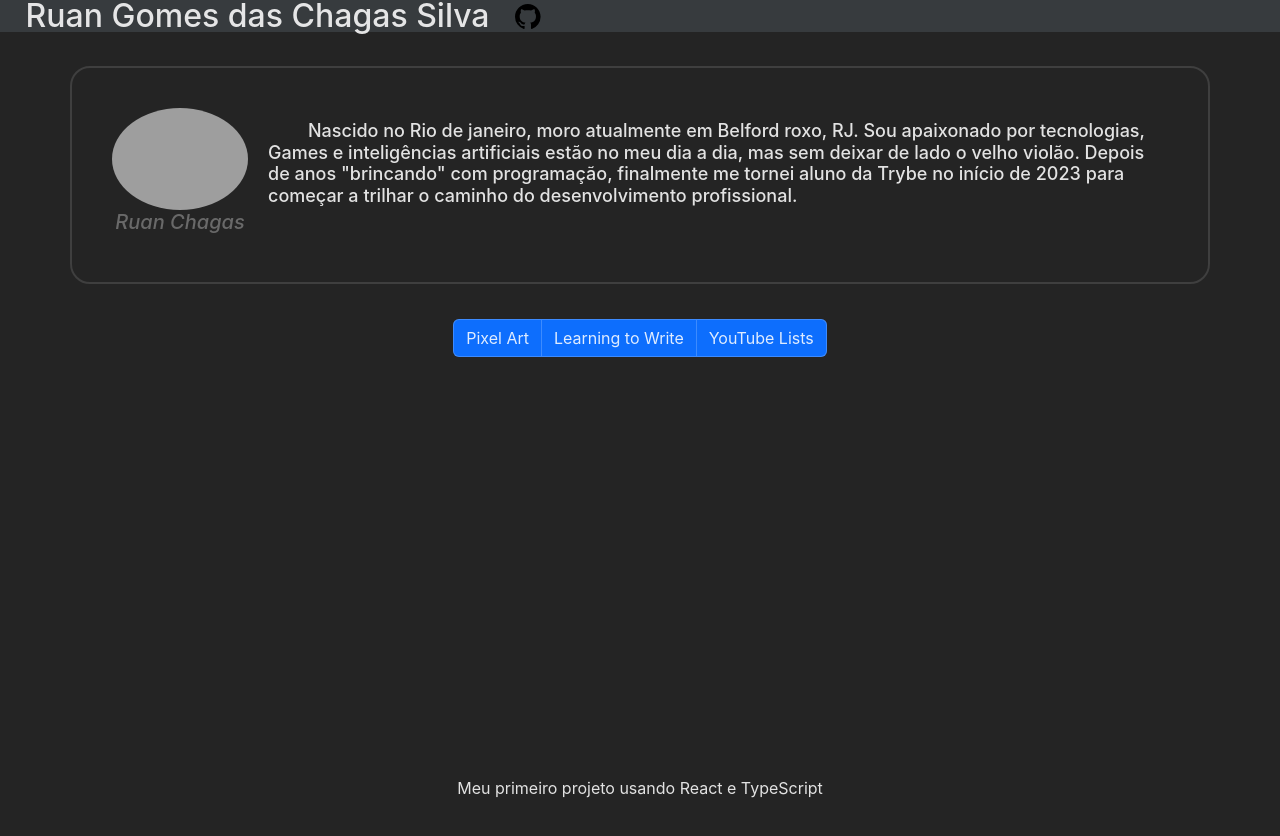
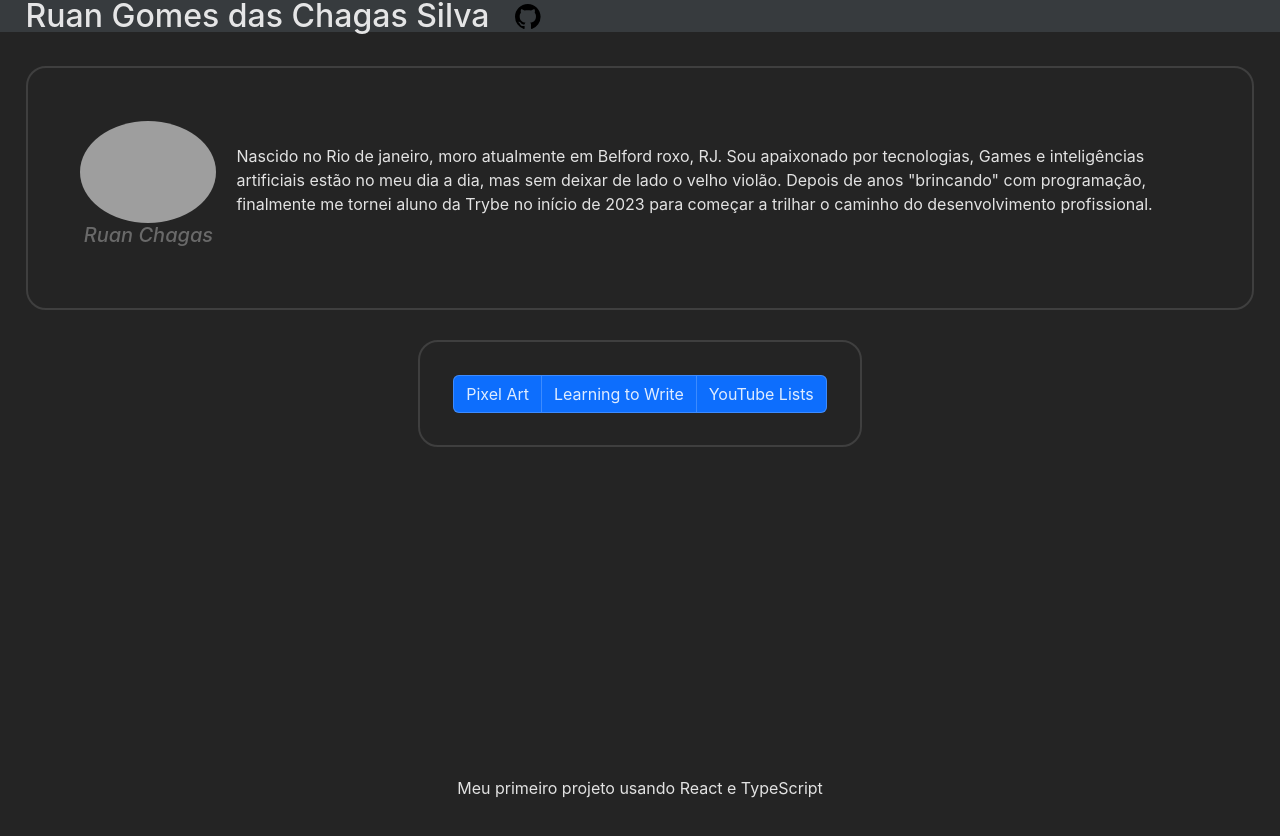
Before and after one commit to RuanChagas95/portifolio, a React (Vite) app: page /projects/1 in a window 1280 px wide. Shown: the top 836 px of the page. Built offline with nearby package versions, Linux system fonts and the light colour scheme; grey boxes are pictures that could not be loaded.

Commit message:
style cotainer

```diff
--- a/src/App.css
+++ b/src/App.css
@@ -2,3 +2,19 @@
   padding: 0;
   margin: 0px;
 }
+.container {
+  box-sizing: border-box;
+  display: flex;
+  border: 2px solid rgba(255, 255, 255, 0.123);
+  border-radius: 20px;
+  padding: 1vw;
+  margin: 15px;
+  max-width: calc(100% - 4vw);
+  max-height: calc(100% - 4vw);
+  justify-content: center;
+  width: fit-content;
+}
+.column {
+  display: flex;
+  flex-direction: column;
+}
--- a/src/components/AboutMe/AboutMe.tsx
+++ b/src/components/AboutMe/AboutMe.tsx
@@ -2,9 +2,10 @@ import './aboutMe.css'
 function AboutMe() {
     const imgLink = 'https://media.licdn.com/dms/image/D5603AQEOGzgR6_Qmkg/profile-displayphoto-shrink_200_200/0/1683397874618?e=1694044800&v=beta&t=JUve6IgQYBqqYP6Ub61mPRtJ9jQbTKEMT4lEaMX-D00'
     return (
-        <div className="container" id="about-me">
+        <div className="container">
+            <div id="about-me">
+
                 <div id="me-photo">
-
                     <img className="photo" id="me-photo-jpg"
 
                         src={imgLink}
@@ -15,15 +16,14 @@ function AboutMe() {
                 </div>
 
                 <div id="me-text">
-            <h3>
-                <p>Nascido no Rio de janeiro, moro atualmente em <span id='me-city'>Belford roxo, RJ</span>.
+                        <p className="text-start">Nascido no Rio de janeiro, moro atualmente em <span id='me-city'>Belford roxo, RJ</span>.
                             Sou apaixonado por tecnologias, Games e inteligências artificiais estão no meu dia a dia, mas sem
                             deixar de lado o velho violão. Depois de anos "brincando" com programação, finalmente me tornei aluno da <a
-                        href='https://www.betrybe.com/' target="_blank">Trybe</a> no início de 2023 para começar a trilhar o caminho do desenvolvimento profissional.
+                                href="https://www.betrybe.com/" target="_blank">Trybe</a> no início de 2023 para começar a trilhar o caminho do desenvolvimento profissional.
                         </p>
-            </h3>
                 </div>
 
+            </div>
         </div>
 
     )
--- a/src/components/AboutMe/aboutMe.css
+++ b/src/components/AboutMe/aboutMe.css
@@ -1,7 +1,3 @@
-p {
-  text-indent: 40px;
-  font-size:large;
-}
 #me-name {
   color: dimgray;
   font-size: medium;
@@ -35,14 +31,8 @@ p {
     align-items: center;
     margin: 10px;
   }
-  h2 {
-    margin: 0px
-  }
 }
 @media (max-width: 759px) {
-  * {
-    text-align: center;
-  }
   #me-photo-jpg {
     max-width: 250px;
   }
@@ -54,11 +44,4 @@ p {
     margin-bottom: 20px;
     padding-bottom: 20px;
   }
-  h3 {
-    display: flex;
-    justify-content: center;
-  }
-  p {
-    width: 90vw;
-  }
 }
--- a/src/components/projects/ProjectDescribe/ProjectDescribe.tsx
+++ b/src/components/projects/ProjectDescribe/ProjectDescribe.tsx
@@ -9,8 +9,8 @@ export default function ProjectDescribe() {
     }
     const {describe} = project
         return (<>
-            <div className="project">
-            <div className="container"><p>{describe}</p></div>
+            <div className="container column">
+            <div className="container text-center"><p>{describe}</p></div>
             <iframe src={`/src/components/projects/${folder}/`}></iframe>
         </div>
         </>
--- a/src/components/projects/ProjectDescribe/projectDescribe.css
+++ b/src/components/projects/ProjectDescribe/projectDescribe.css
@@ -1,27 +1,5 @@
-.projects {
-  height: 100%;
-  width: 95vw;
-}
 iframe {
   width: 100%;
-  height: 100vh;
+  height: 100%;
   border-radius: 20px;
 }
-.collapse {
-  display: flex;
-  flex-direction: column;
-  padding: 20px;
-}
-.container {
-  align-self: center;
-  border: 2px solid rgba(255, 255, 255, 0.123);
-  border-radius: 20px;
-  padding: 40px;
-  margin: 15px 0;
-}
-.container p {
-  width: 100%;
-}
-.project {
-  padding: 10px;
-}
--- a/src/components/projects/ProjectGroup.tsx
+++ b/src/components/projects/ProjectGroup.tsx
@@ -14,7 +14,7 @@ function ProjectGroup() {
         navigate(path !== pathname ? path : '/projects')
     }
     return (
-        <div className='projects'>
+        <div className='container'>
             <div className="btn-group" role="group" aria-label="Projects">
 
                 {projectList.map((project: projectType) => {
--- a/src/components/projects/projectGroup.css
+++ b/src/components/projects/projectGroup.css
@@ -10,6 +10,3 @@
   color: rgba(200, 249, 255, 0.87)!important;
   border-color:rgba(255, 255, 255, 0.8)!important
 }
-.projects {
-  text-align: center;
-}
```
Lines whose indentation alone changed are shown as unchanged.
